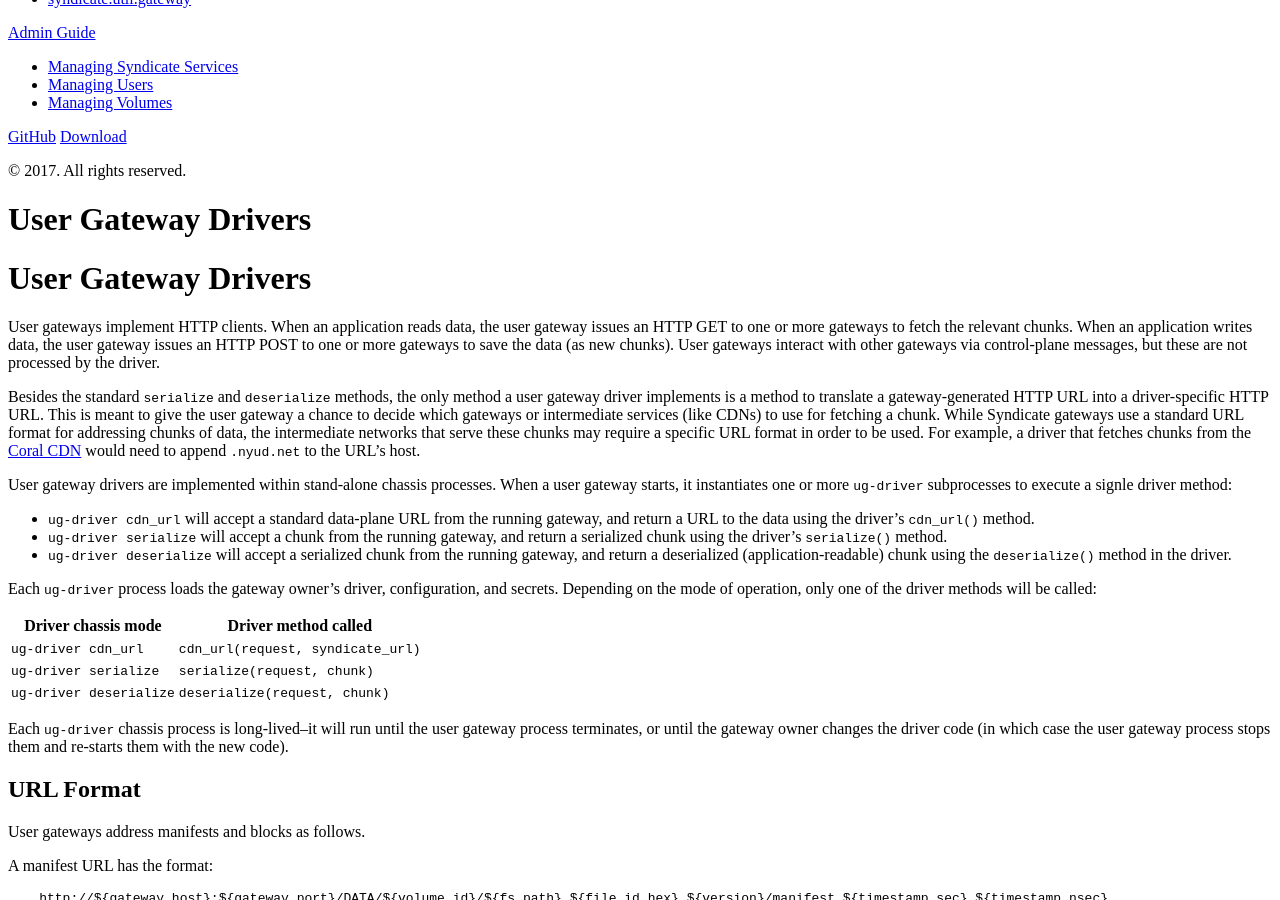
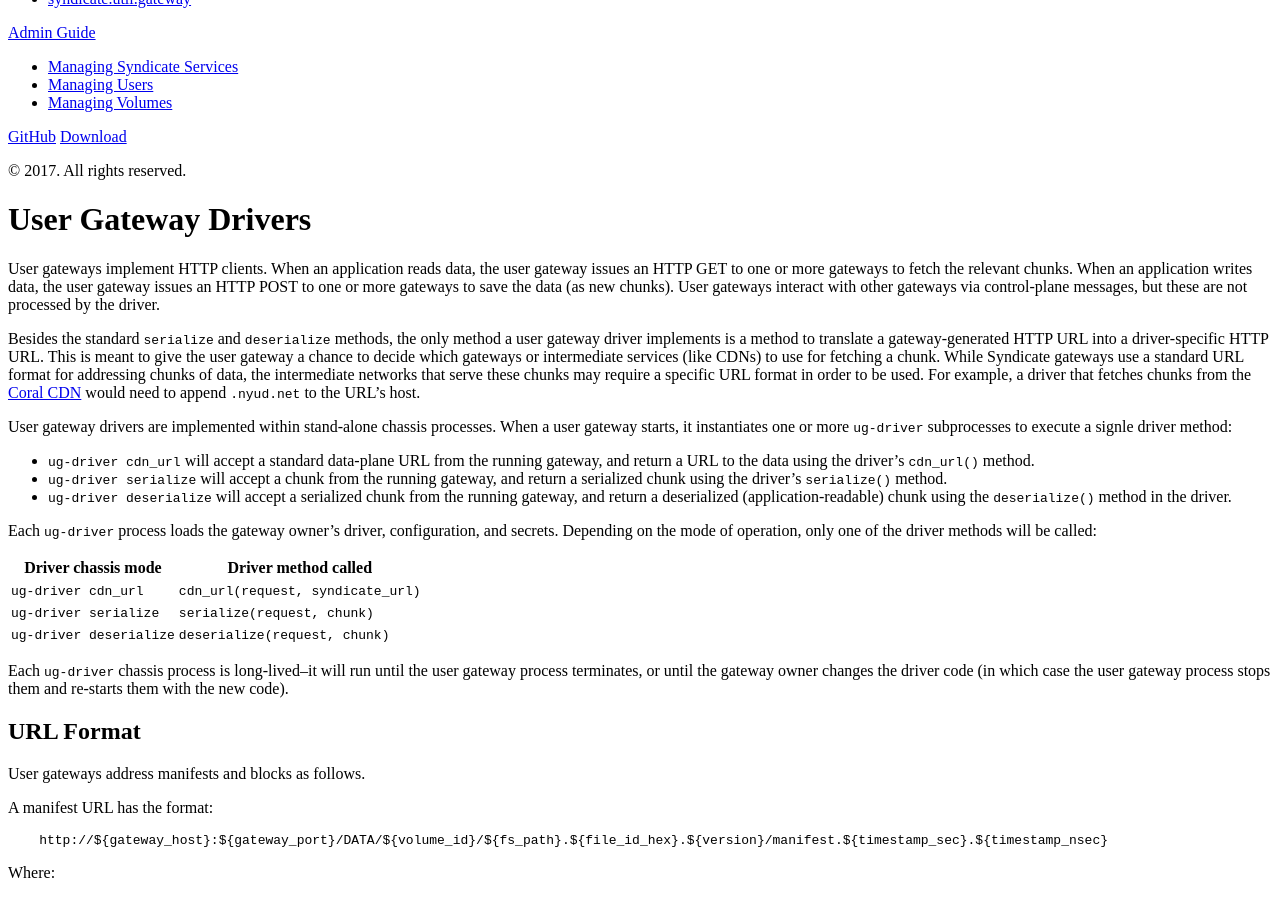
Before and after one commit to syndicate-storage/syndicate-storage.github.io, a Jekyll site: the page built from _developer/drivers-ug.md, in a window 1280 px wide and 900 px high, scrolled down 370 px. Built offline with Jekyll 4.4.1, drawn with Linux system fonts in a browser that asks for light colours; nearby versions of some CDN libraries; library files that are not in the unit come from our copies.

Commit message:
remove redundant title

```diff
--- a/_developer/drivers-ug.md
+++ b/_developer/drivers-ug.md
@@ -2,9 +2,6 @@
 layout: post
 title: User Gateway Drivers
 ---
-
-User Gateway Drivers
-====================
 
 {% include toc.html %}
 
```
